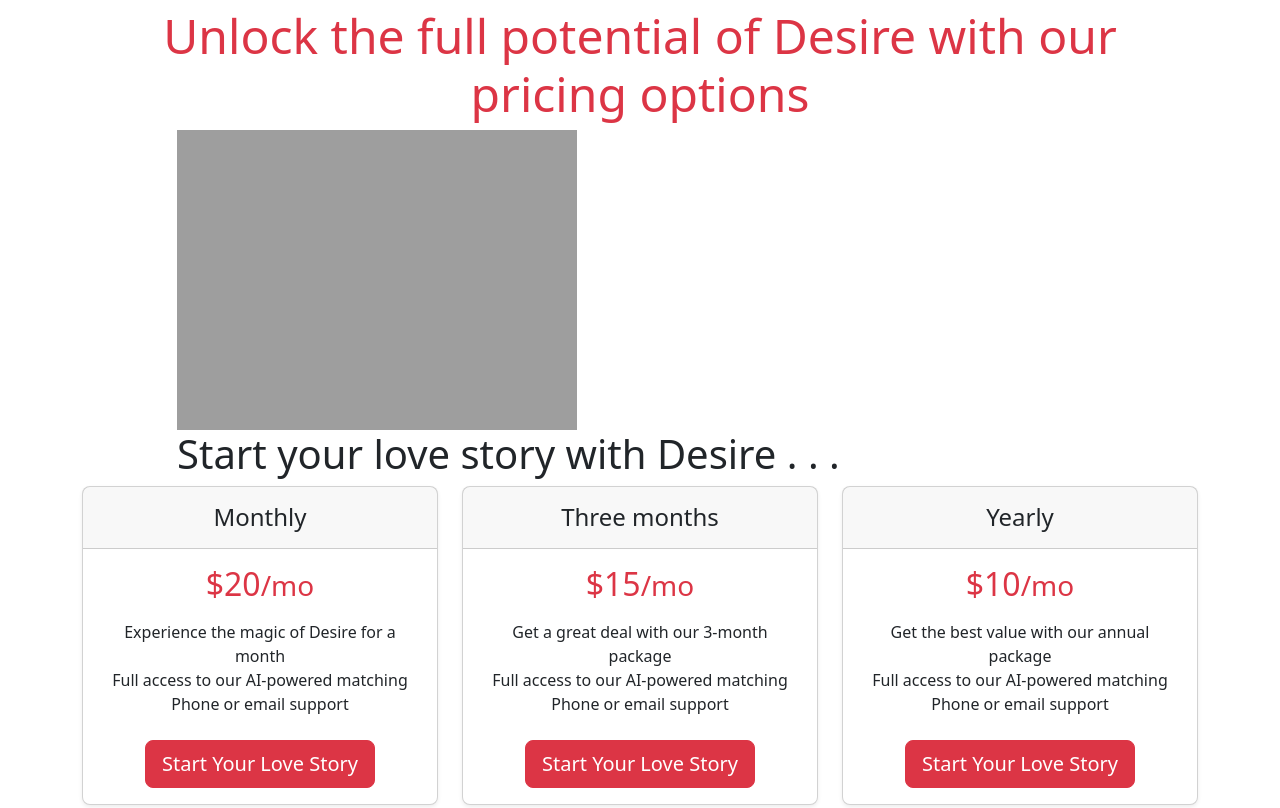
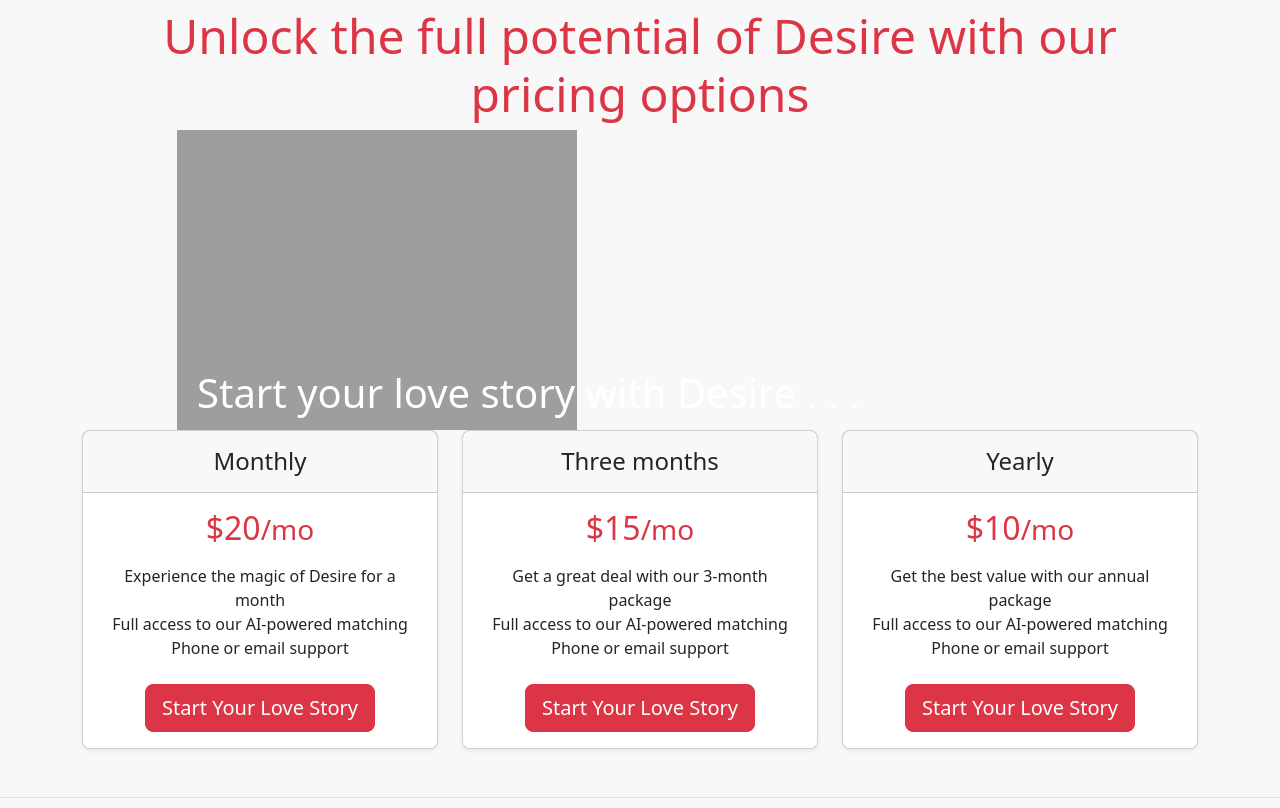
Before and after one commit to Rod-Vadar/assignment1, a plain HTML site: page index.html in a window 1280 px wide. Shown: the part 1900-2708 px from the top of the page. Drawn offline with nearby package versions, Linux system fonts and the light colour scheme; the site is published under a folder, as on GitHub Pages, so addresses that start at the root find nothing.

Commit message:
updated ccs file path to direct

```diff
--- a/index.html
+++ b/index.html
@@ -11,7 +11,7 @@
   <title>Desire - AI Powered Dating Agency</title>
   <link href="https://cdn.jsdelivr.net/npm/bootstrap@5.3.0-alpha1/dist/css/bootstrap.min.css" rel="stylesheet"
     integrity="sha384-GLhlTQ8iRABdZLl6O3oVMWSktQOp6b7In1Zl3/Jr59b6EGGoI1aFkw7cmDA6j6gD" crossorigin="anonymous">
-  <link rel="stylesheet" href="/assets/css/style.css">
+  <link rel="stylesheet" href="./assets/css/style.css">
 </head>
 
 
```
Also changed, not shown: register.html (+1 -1 lines).
